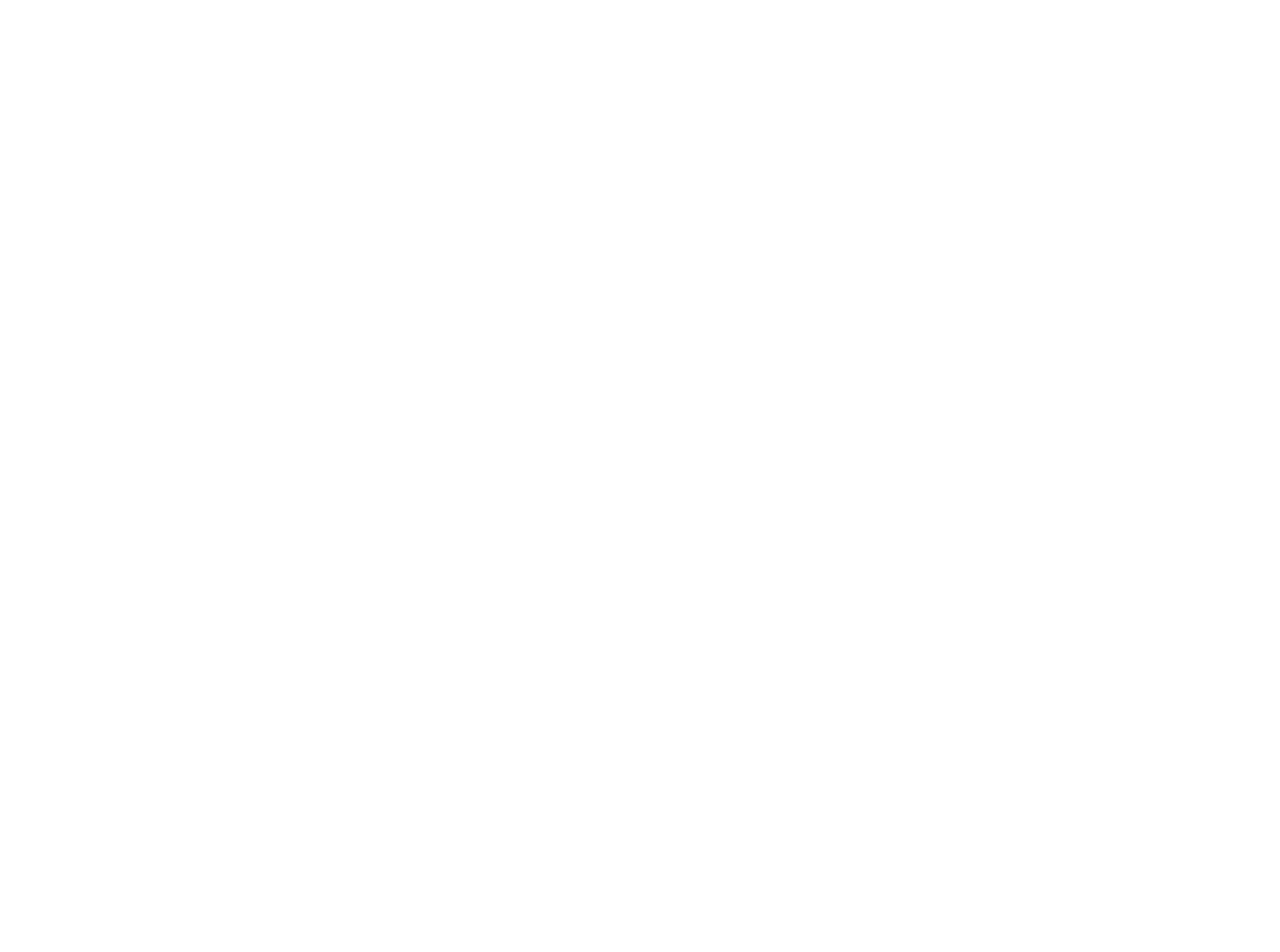
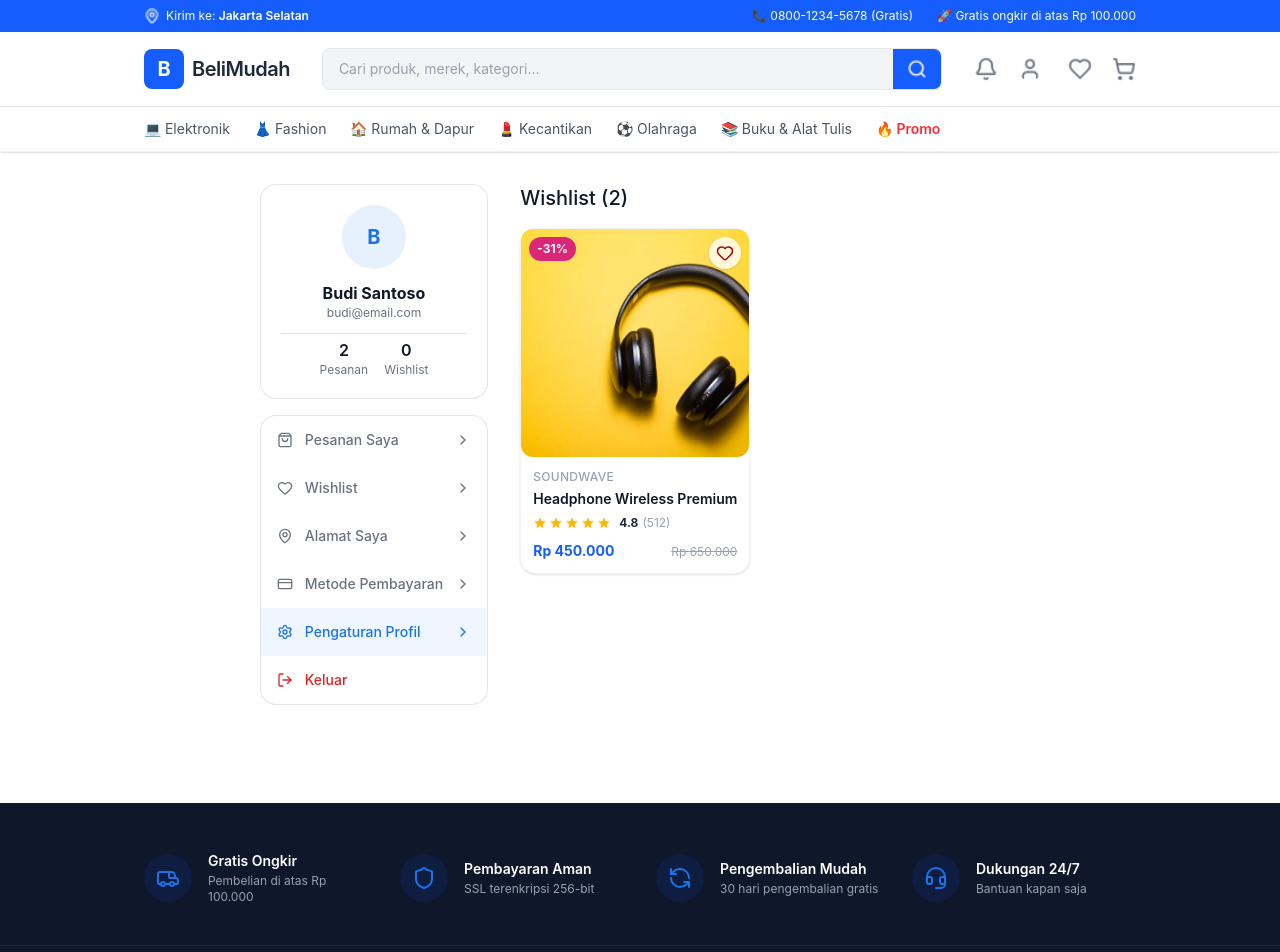
Before and after one commit to dimastadeoo/koda-b8-react, a React (Vite) app: page /profile/wishlists in a window 1280 px wide. Shown: the top 952 px of the page. Before the commit the page ends 800 px from the top, so only its background shows below. Built offline with nearby package versions, Linux system fonts and the light colour scheme.

Commit message:
feat: slicing profile page in Wishlist page view in Wishlist.jsx

```diff
--- a/src/component/profile/Wishlist.jsx
+++ b/src/component/profile/Wishlist.jsx
@@ -1 +1,35 @@
-export default function Wishlist() {}
+import Header from "../Header"
+import Footer from "../Footer"
+import ProfileInfo from "../ProfileInfo"
+import CartItem from "../CartItem"
+// import { Link } from "react-router"
+// const urlW3 = 'http://www.w3.org/2000/svg'
+
+export default function Wishlist() {
+    return (
+        <>
+            <header className="sticky top-0 z-50" id="header">
+                <Header />
+            </header>
+            <main className="w-full grid justify-center item-center mx-auto mb-16">
+                <section className="flex gap-8 py-8">
+                    {/* LEFT PROFILE */}
+                    <div className="flex flex-col gap-4 pb-0.5">
+                        <ProfileInfo />
+                    </div>
+
+                    {/* RIGHT CONTENT */}
+                    <div className="flex min-w-125 flex-col items-start gap-4">
+                        <h1 className="text-xl font-medium text-[#111827]">
+                            Wishlist (2)
+                        </h1>
+                        <CartItem />
+                    </div>
+                </section>
+            </main>
+            <footer id="footer">
+                <Footer />
+            </footer>
+        </>
+    )
+}
```
